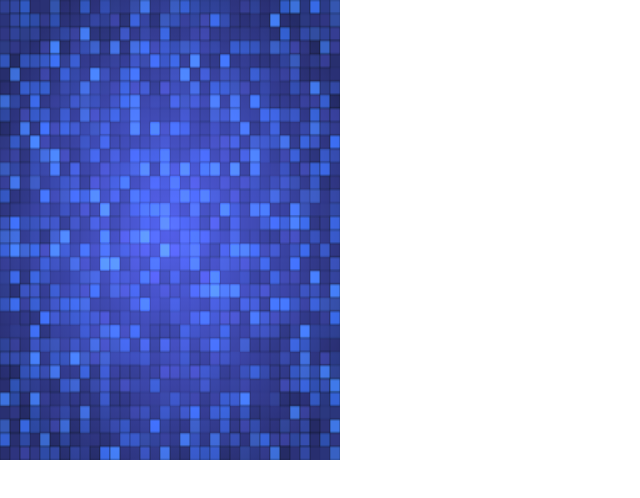
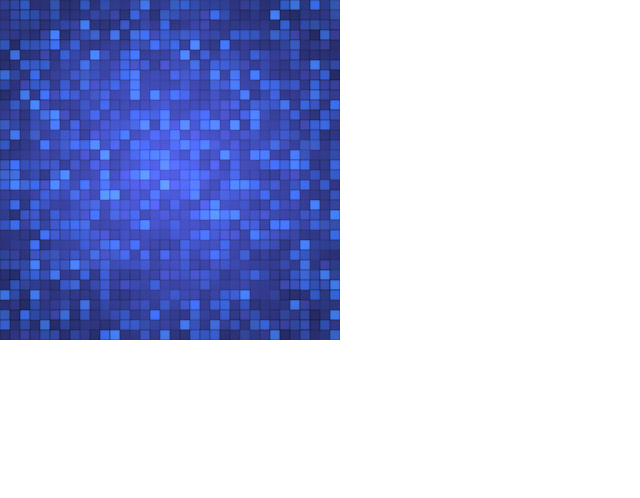
Before and after one commit to rodleviton/reactive-pixels-griddy, a website built with webpack: page app/index.html in a window 1280 px wide. Shown: the whole page, without its empty margins (0-640 px from the left). Built offline with nearby package versions, Linux system fonts and the light colour scheme.

Commit message:
updated pixels dimensions

```diff
--- a/app/style.css
+++ b/app/style.css
@@ -26,5 +26,5 @@ ul {
 
 #pixels {
   width: 340px;
-  height: 460px;
+  height: 340px;
 }
```
Also changed, not shown: build/index.html, 2 other files.
